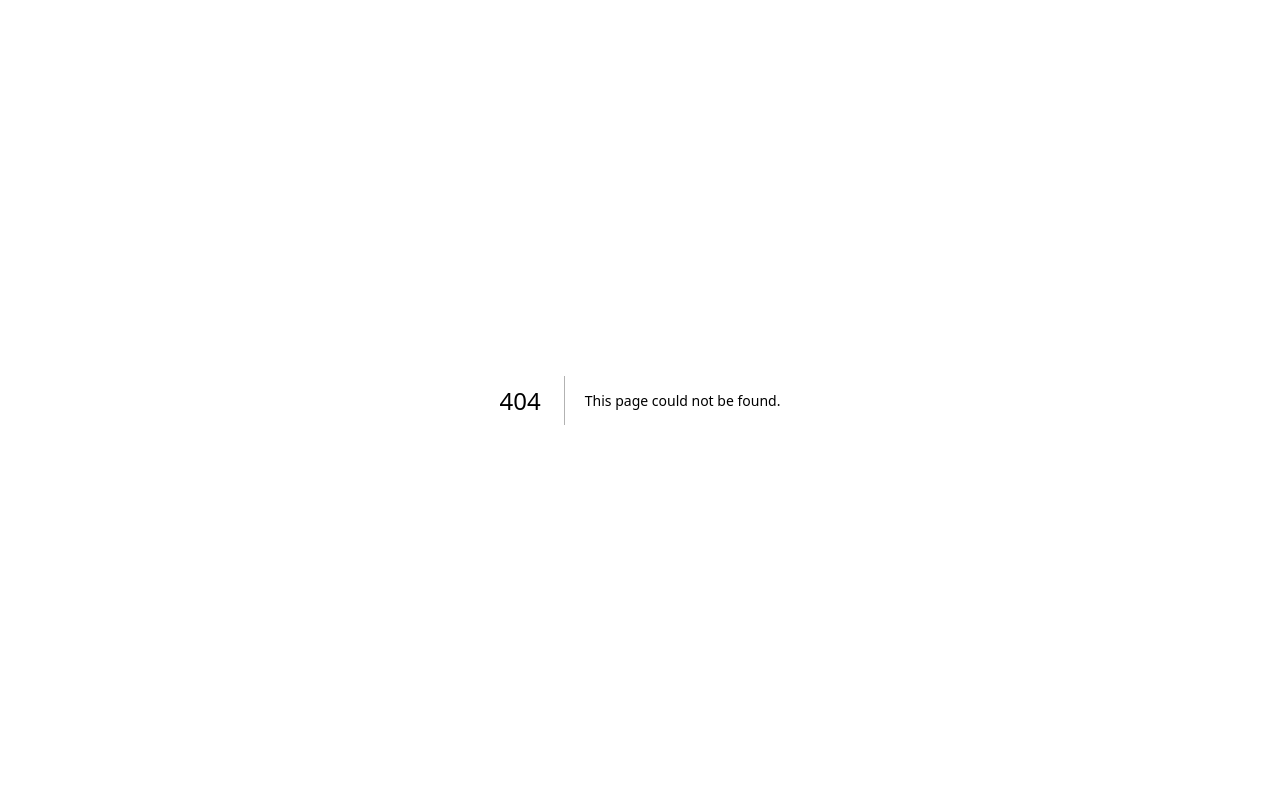
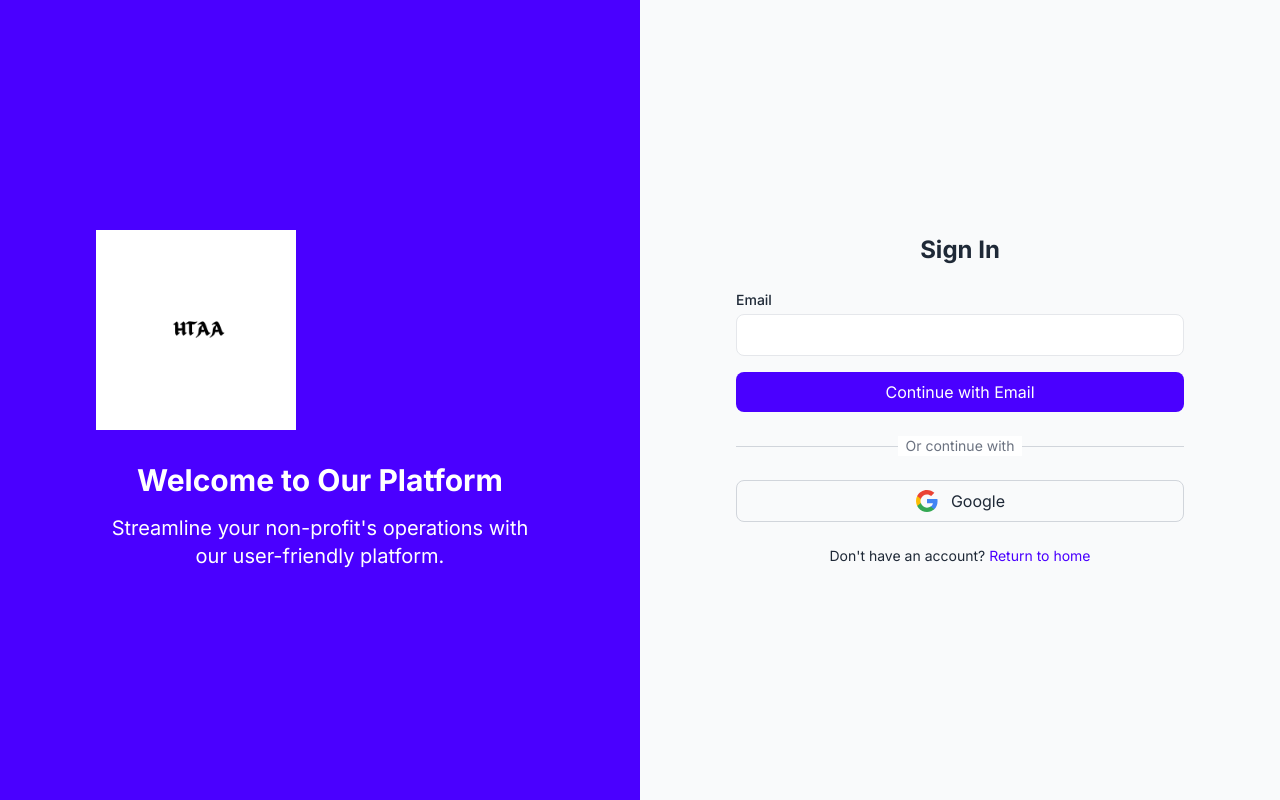
Before and after one commit to Inzaghi-Mohamed/saas-practiz, a Next.js app: page /auth/signin in a window 1280 px wide. Before the commit this address had no page. Built offline with nearby package versions, Linux system fonts and the light colour scheme; no server answers.

Commit message:
Enhance NextAuth configuration and add session providers

```diff
--- /dev/null
+++ b/app/auth/layout.js
@@ -0,0 +1,7 @@
+export default function AuthLayout({ children }) {
+  return (
+    <div className="min-h-screen bg-gray-50">
+      {children}
+    </div>
+  );
+}
--- /dev/null
+++ b/app/auth/signin/page.js
@@ -0,0 +1,181 @@
+"use client";
+
+import { useState, useEffect } from "react";
+import Image from "next/image";
+import { signIn, useSession } from "next-auth/react";
+import Link from "next/link";
+import { useRouter, useSearchParams } from "next/navigation";
+
+export default function SignIn() {
+  const [email, setEmail] = useState("");
+  const [isEmailSubmitted, setIsEmailSubmitted] = useState(false);
+  const [authError, setAuthError] = useState("");
+  const router = useRouter();
+  const { status } = useSession();
+  const searchParams = useSearchParams();
+  const callbackUrl = searchParams.get("callbackUrl") || "/dashboard";
+  const error = searchParams.get("error");
+
+  // Handle authentication errors
+  useEffect(() => {
+    if (error) {
+      switch (error) {
+        case "OAuthAccountNotLinked":
+          setAuthError("This email is already associated with another sign-in method. Please use the original sign-in method you created your account with.");
+          break;
+        case "OAuthSignin":
+          setAuthError("Error during OAuth sign-in. Please try again.");
+          break;
+        case "OAuthCallback":
+          setAuthError("Error during OAuth callback. Please try again.");
+          break;
+        default:
+          setAuthError("An error occurred during sign-in. Please try again.");
+      }
+    }
+  }, [error]);
+
+  // Redirect to dashboard if already authenticated
+  useEffect(() => {
+    if (status === "authenticated") {
+      router.push("/dashboard");
+    }
+  }, [status, router]);
+
+  const handleEmailSubmit = async (e) => {
+    e.preventDefault();
+    if (!email) return;
+
+    // Sign in with email (magic link)
+    await signIn("resend", {
+      email,
+      callbackUrl: "/dashboard",
+      redirect: true,
+    });
+
+    setIsEmailSubmitted(true);
+  };
+
+  const handleGoogleSignIn = () => {
+    // Use redirect: true to ensure proper OAuth flow
+    signIn("google", {
+      callbackUrl: "/dashboard",
+      redirect: true,
+    });
+  };
+
+  // If loading authentication state, show a loading indicator
+  if (status === "loading") {
+    return (
+      <div className="min-h-screen flex items-center justify-center">
+        <div className="animate-spin rounded-full h-12 w-12 border-b-2 border-primary"></div>
+      </div>
+    );
+  }
+
+  return (
+    <div className="min-h-screen flex flex-col md:flex-row">
+      {/* Left side with logo and branding */}
+      <div className="bg-primary md:w-1/2 flex flex-col justify-center items-center p-8 text-white">
+        <div className="max-w-md mx-auto text-center">
+          <Image
+            src="/logo.png"
+            alt="App Logo"
+            width={200}
+            height={200}
+            className="mb-8"
+          />
+          <h1 className="text-3xl font-bold mb-4">Welcome to Our Platform</h1>
+          <p className="text-xl">
+            Streamline your non-profit's operations with our user-friendly platform.
+          </p>
+        </div>
+      </div>
+
+      {/* Right side with auth form */}
+      <div className="md:w-1/2 flex justify-center items-center p-8">
+        <div className="w-full max-w-md">
+          <h2 className="text-2xl font-bold mb-6 text-center">Sign In</h2>
+
+          {/* Display authentication errors */}
+          {authError && (
+            <div className="text-center p-4 bg-red-100 text-red-700 rounded-lg mb-6">
+              <p>{authError}</p>
+            </div>
+          )}
+
+          {isEmailSubmitted ? (
+            <div className="text-center p-4 bg-green-100 rounded-lg mb-6">
+              <p>Check your email for a sign-in link!</p>
+            </div>
+          ) : (
+            <form onSubmit={handleEmailSubmit} className="mb-6">
+              <div className="mb-4">
+                <label htmlFor="email" className="block text-sm font-medium mb-1">
+                  Email
+                </label>
+                <input
+                  type="email"
+                  id="email"
+                  value={email}
+                  onChange={(e) => setEmail(e.target.value)}
+                  className="w-full px-3 py-2 border rounded-lg focus:outline-none focus:ring-2 focus:ring-primary"
+                  required
+                />
+              </div>
+              <button
+                type="submit"
+                className="w-full bg-primary text-white py-2 rounded-lg hover:bg-primary-dark transition"
+              >
+                Continue with Email
+              </button>
+            </form>
+          )}
+
+          <div className="relative mb-6">
+            <div className="absolute inset-0 flex items-center">
+              <div className="w-full border-t border-gray-300"></div>
+            </div>
+            <div className="relative flex justify-center text-sm">
+              <span className="px-2 bg-white text-gray-500">Or continue with</span>
+            </div>
+          </div>
+
+          <button
+            onClick={handleGoogleSignIn}
+            className="w-full flex items-center justify-center gap-3 border border-gray-300 py-2 rounded-lg hover:bg-gray-50 transition"
+          >
+            <svg xmlns="http://www.w3.org/2000/svg" viewBox="0 0 24 24" width="24" height="24">
+              <path
+                fill="#4285F4"
+                d="M22.56 12.25c0-.78-.07-1.53-.2-2.25H12v4.26h5.92c-.26 1.37-1.04 2.53-2.21 3.31v2.77h3.57c2.08-1.92 3.28-4.74 3.28-8.09z"
+              />
+              <path
+                fill="#34A853"
+                d="M12 23c2.97 0 5.46-.98 7.28-2.66l-3.57-2.77c-.98.66-2.23 1.06-3.71 1.06-2.86 0-5.29-1.93-6.16-4.53H2.18v2.84C3.99 20.53 7.7 23 12 23z"
+              />
+              <path
+                fill="#FBBC05"
+                d="M5.84 14.09c-.22-.66-.35-1.36-.35-2.09s.13-1.43.35-2.09V7.07H2.18C1.43 8.55 1 10.22 1 12s.43 3.45 1.18 4.93l2.85-2.22.81-.62z"
+              />
+              <path
+                fill="#EA4335"
+                d="M12 5.38c1.62 0 3.06.56 4.21 1.64l3.15-3.15C17.45 2.09 14.97 1 12 1 7.7 1 3.99 3.47 2.18 7.07l3.66 2.84c.87-2.6 3.3-4.53 6.16-4.53z"
+              />
+            </svg>
+            Google
+          </button>
+
+          <div className="mt-6 text-center text-sm">
+            <p>
+              Don't have an account?{" "}
+              <Link href="/" className="text-primary hover:underline">
+                Return to home
+              </Link>
+            </p>
+          </div>
+        </div>
+      </div>
+    </div>
+  );
+}
--- a/app/layout.js
+++ b/app/layout.js
@@ -1,5 +1,6 @@
 import { Inter } from "next/font/google";
 import "./globals.css";
+import { Providers } from "./providers";
 
 const inter = Inter({ subsets: ["latin"] });
 
@@ -11,7 +12,9 @@ export const metadata = {
 export default function RootLayout({ children }) {
   return (
     <html lang="en" data-theme="light">
-      <body className={inter.className}>{children}</body>
+      <body className={inter.className}>
+        <Providers>{children}</Providers>
+      </body>
     </html>
   );
 }
--- /dev/null
+++ b/app/providers.js
@@ -0,0 +1,7 @@
+"use client";
+
+import { SessionProvider } from "next-auth/react";
+
+export function Providers({ children }) {
+  return <SessionProvider>{children}</SessionProvider>;
+}
```
Also changed, not shown: auth.js (+41 -1 lines).
